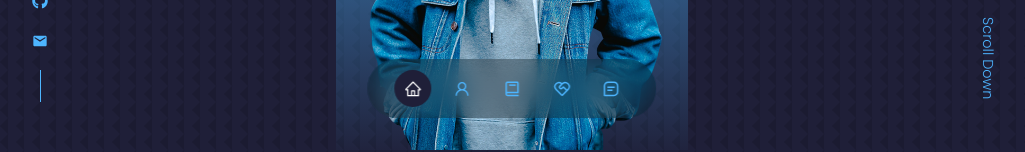
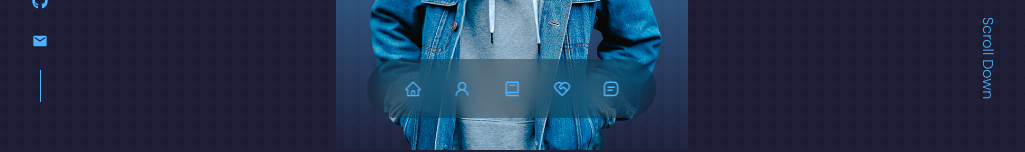
Before and after one commit to ysYassine/portfolio, a React (Create React App) app: page / in a window 1280 px wide. Shown: the part 650-802 px from the top of the page, without its empty margins (128-1153 px from the left). Built offline with nearby package versions, Linux system fonts and the light colour scheme.

Commit message:
floating nav style update

```diff
--- a/src/components/nav/nav.css
+++ b/src/components/nav/nav.css
@@ -14,19 +14,22 @@ nav {
 }
 
 nav a {
+  -webkit-tap-highlight-color: rgba(0, 0, 0, 0);
+  -webkit-tap-highlight-color: transparent;
   background: transparent;
   padding: 0.6rem;
   border-radius: 50%;
   display: flex;
   /* color: var(--color-light); */
   font-size: 1.1rem;
+  overflow: hidden;
 }
 
 .navElement:hover {
   background: rgba(0, 0, 0, 0.3);
 }
 
-nav a.active {
+/* nav a.active {
   background: var(--color-bg);
   color: var(--color-white);
-}
+} */
```
Also changed, not shown: package.json (+7 -0 lines), 1 other file (tests, documents, lock files or other folders).
